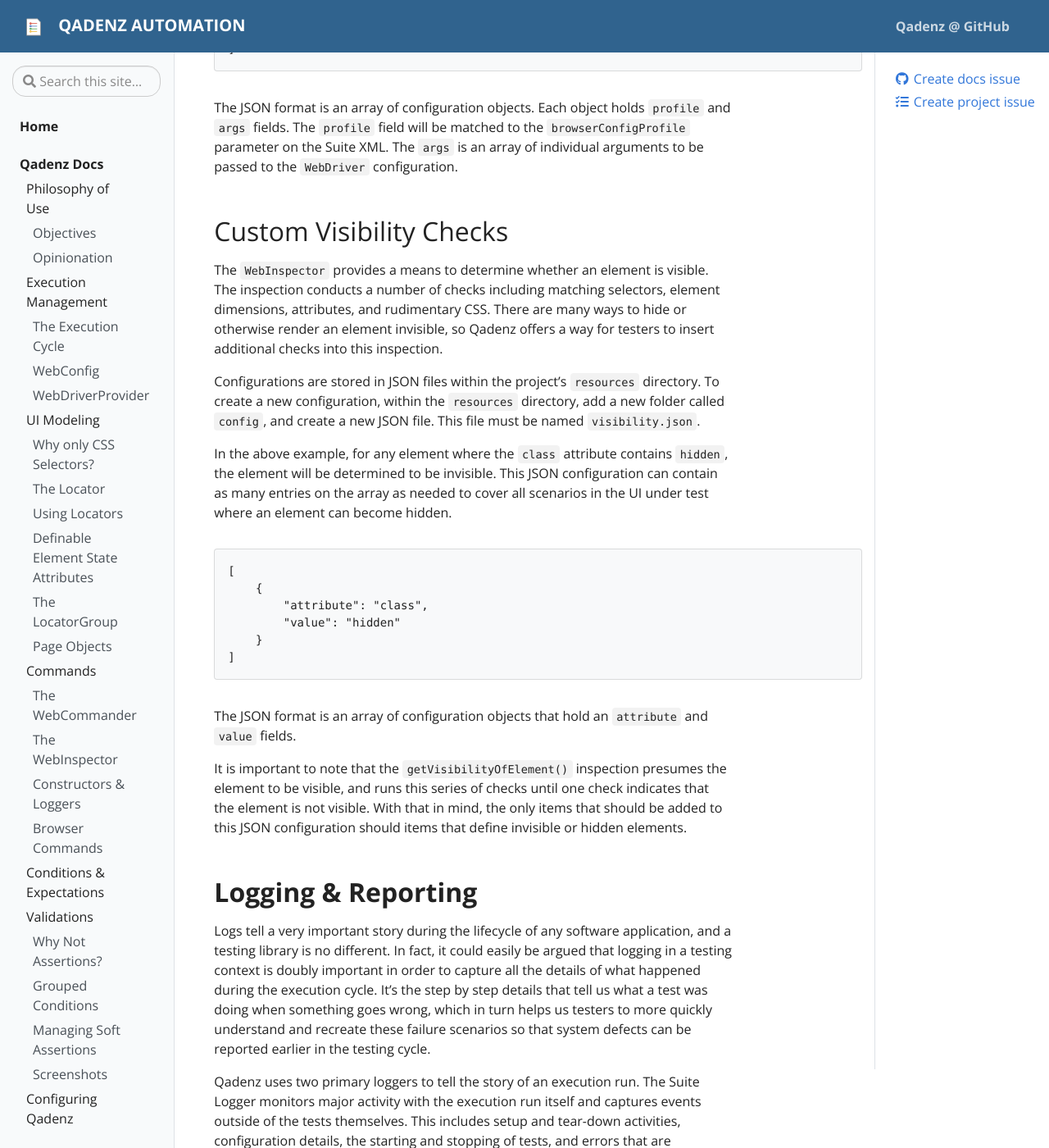
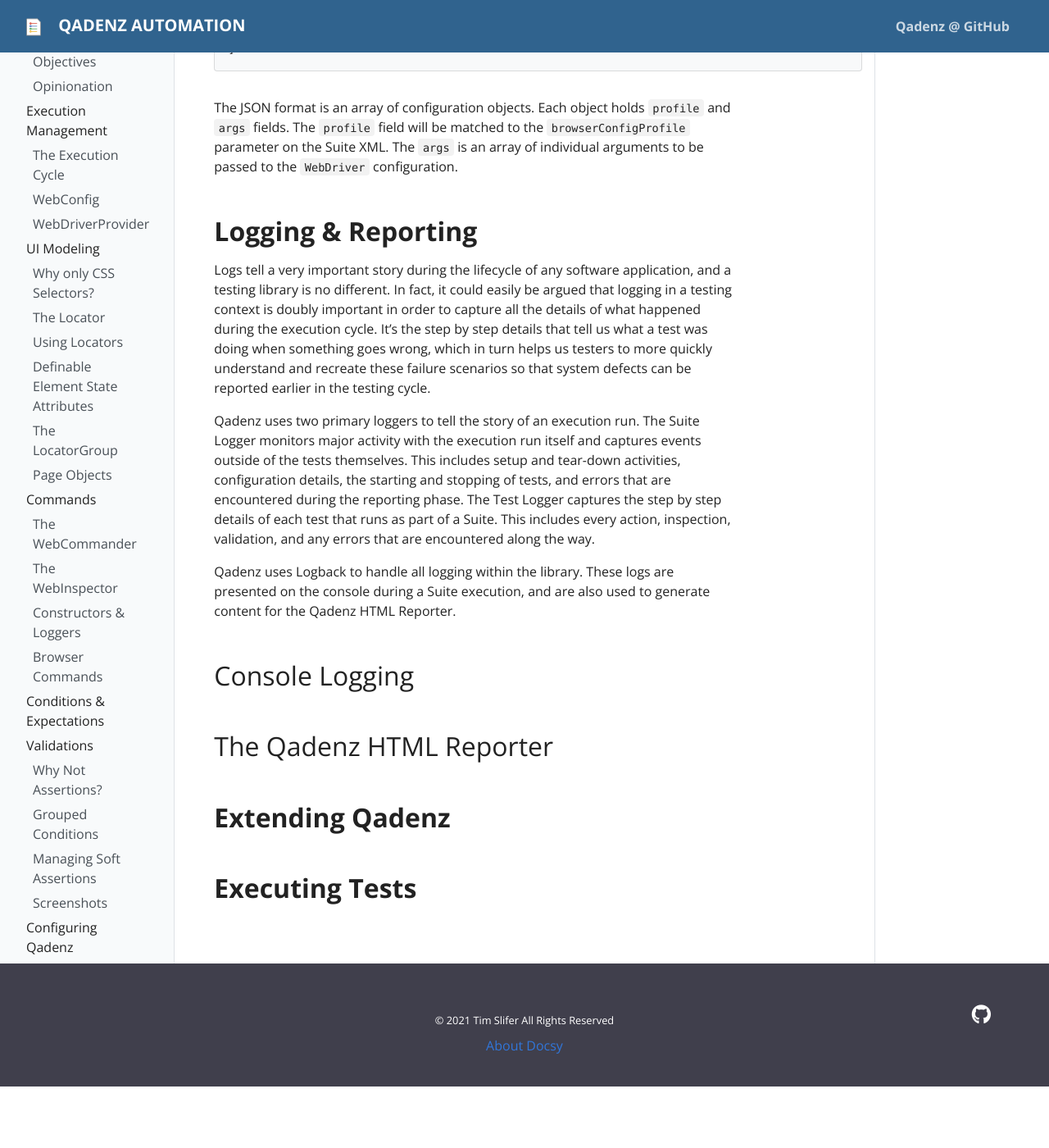
Before and after one commit to qadenz/qadenz.github.io, a Jekyll site: the page built from pages/docs.md, in a window 1280 px wide and 1400 px high, scrolled down 23484 px. Shown: the whole window at 82% size. Built offline with Jekyll 4.4.1, drawn with Linux system fonts in a browser that asks for light colours; after the commit the page ends 24809 px from its top, so only the background shows below that.

Commit message:
Removed deprecated custom visibility check section

````diff
--- a/_data/toc.yml
+++ b/_data/toc.yml
@@ -65,8 +65,6 @@
           url: "docs#testng-suite-xml-parameters"
         - title: Browser Config Profiles
           url: "docs#browser-configuration-profiles"
-        - title: Custom Visibility Checks
-          url: "docs#custom-visibility-checks"
     - title: Logging & Reporting
       url: "docs#logging--reporting"
       children:
--- a/pages/docs.md
+++ b/pages/docs.md
@@ -561,27 +561,6 @@ This example configures Chrome to run in headless mode.
 
 The JSON format is an array of configuration objects. Each object holds `profile` and `args` fields. The `profile` field will be matched to the `browserConfigProfile` parameter on the Suite XML. The `args` is an array of individual arguments to be passed to the `WebDriver` configuration.
 
-## Custom Visibility Checks
-
-The `WebInspector` provides a means to determine whether an element is visible. The inspection conducts a number of checks including matching selectors, element dimensions, attributes, and rudimentary CSS. There are many ways to hide or otherwise render an element invisible, so Qadenz offers a way for testers to insert additional checks into this inspection.
-
-Configurations are stored in JSON files within the project's `resources` directory. To create a new configuration, within the `resources` directory, add a new folder called `config`, and create a new JSON file. This file must be named `visibility.json`.
-
-In the above example, for any element where the `class` attribute contains `hidden`, the element will be determined to be invisible. This JSON configuration can contain as many entries on the array as needed to cover all scenarios in the UI under test where an element can become hidden.
-
-```
-[
-    {
-        "attribute": "class",
-        "value": "hidden"
-    }
-]
-```
-
-The JSON format is an array of configuration objects that hold an `attribute` and `value` fields.
-
-It is important to note that the `getVisibilityOfElement()` inspection presumes the element to be visible, and runs this series of checks until one check indicates that the element is not visible. With that in mind, the only items that should be added to this JSON configuration should items that define invisible or hidden elements.
-
 ## **Logging & Reporting**
 
 Logs tell a very important story during the lifecycle of any software application, and a testing library is no different. In fact, it could easily be argued that logging in a testing context is doubly important in order to capture all the details of what happened during the execution cycle. It's the step by step details that tell us what a test was doing when something goes wrong, which in turn helps us testers to more quickly understand and recreate these failure scenarios so that system defects can be reported earlier in the testing cycle.
@@ -594,6 +573,6 @@ Qadenz uses Logback to handle all logging within the library. These logs are pre
 
 ## The Qadenz HTML Reporter
 
-## **Extending Qadenz
+## **Extending Qadenz**
 
 ## **Executing Tests**
````
